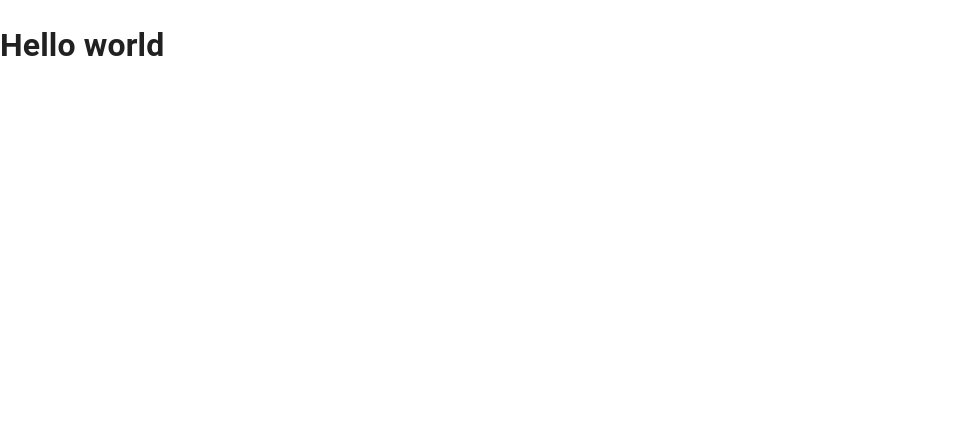
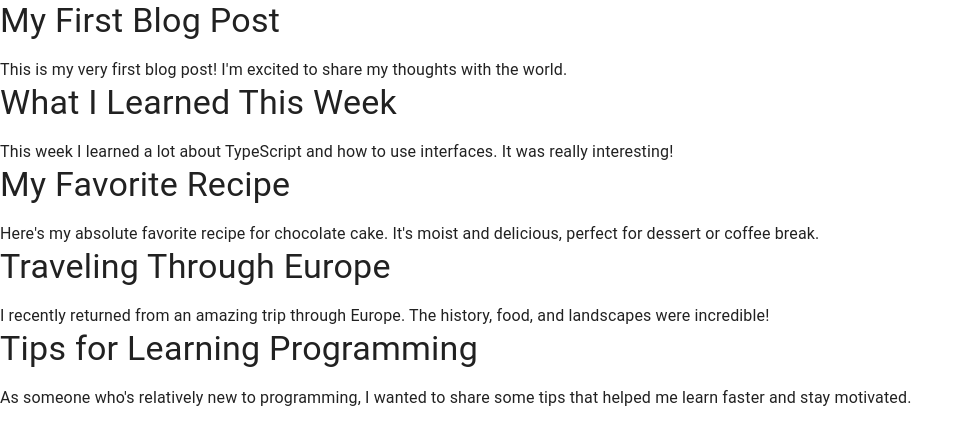
Before and after one commit to Davod0/Next.js-PostFlow, a Next.js app: page / in a window 1280 px wide. Shown: the top 444 px of the page, without its empty margins (0-974 px from the left). Built offline with nearby package versions, Linux system fonts and the light colour scheme.

Commit message:
Added data and displayed all data in start page

```diff
--- /dev/null
+++ b/app/data.ts
@@ -0,0 +1,40 @@
+
+export interface Post {
+    id: number;
+    title: string;
+    content: string;
+    author: string;
+}
+
+export const posts: Post[] = [
+    {
+        id: 1,
+        title: "My First Blog Post",
+        content: "This is my very first blog post! I'm excited to share my thoughts with the world.",
+        author: "Emily Wilson"
+    },
+    {
+        id: 2,
+        title: "What I Learned This Week",
+        content: "This week I learned a lot about TypeScript and how to use interfaces. It was really interesting!",
+        author: "David Lee"
+    },
+    {
+        id: 3,
+        title: "My Favorite Recipe",
+        content: "Here's my absolute favorite recipe for chocolate cake. It's moist and delicious, perfect for dessert or coffee break.",
+        author: "Sarah Johnson"
+    },
+    {
+        id: 4,
+        title: "Traveling Through Europe",
+        content: "I recently returned from an amazing trip through Europe. The history, food, and landscapes were incredible!",
+        author: "Michael Brown"
+    },
+    {
+        id: 5,
+        title: "Tips for Learning Programming",
+        content: "As someone who's relatively new to programming, I wanted to share some tips that helped me learn faster and stay motivated.",
+        author: "Olivia Martin"
+    }
+];
--- a/app/page.tsx
+++ b/app/page.tsx
@@ -1,8 +1,21 @@
+import { Stack, Typography } from "@mui/material";
+import { posts } from "./data";
 
 export default function Home() {
+
   return (
     <main>
-      <h1>Hello world</h1>
+      {posts.map((post) => (
+          <Stack spacing={2} key={post.id}>
+              <Typography key={post.id} variant="h4">
+                {post.title}
+              </Typography>
+              <Typography key={post.id} variant="body1">
+                {post.content}
+              </Typography>
+          </Stack>
+            ))}
     </main>
+
   );
 }
```
